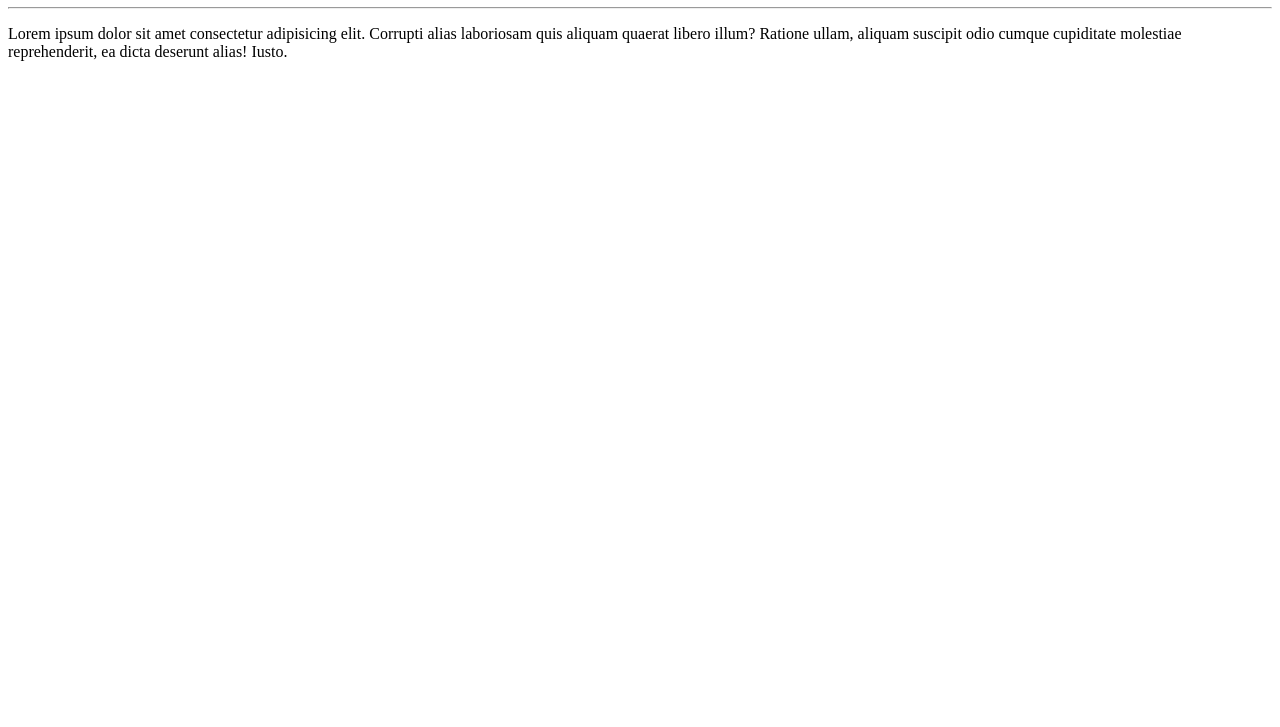
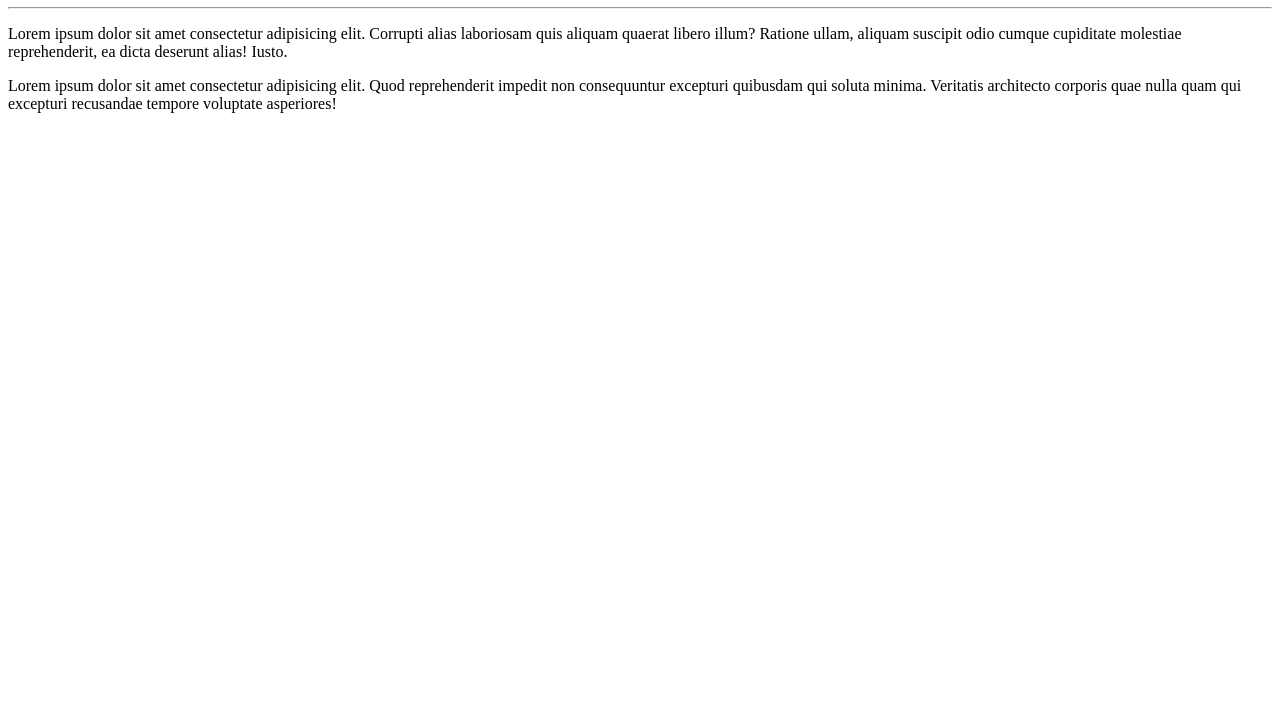
Before and after one commit to Sula32/Ola-Mundo, a plain HTML site: page site-exemplo/index.html in a window 1280 px wide. Shown: the part 73-800 px from the top of the page. Drawn offline with Linux system fonts and the light colour scheme.

Commit message:
adicionei um parágrafo

```diff
--- a/site-exemplo/index.html
+++ b/site-exemplo/index.html
@@ -10,5 +10,6 @@
     <h1>Olá, Mundo!</h1>
     <hr>
     <p>Lorem ipsum dolor sit amet consectetur adipisicing elit. Corrupti alias laboriosam quis aliquam quaerat libero illum? Ratione ullam, aliquam suscipit odio cumque cupiditate molestiae reprehenderit, ea dicta deserunt alias! Iusto.</p>
+    <p>Lorem ipsum dolor sit amet consectetur adipisicing elit. Quod reprehenderit impedit non consequuntur excepturi quibusdam qui soluta minima. Veritatis architecto corporis quae nulla quam qui excepturi recusandae tempore voluptate asperiores!</p>
 </body>
 </html>
```
